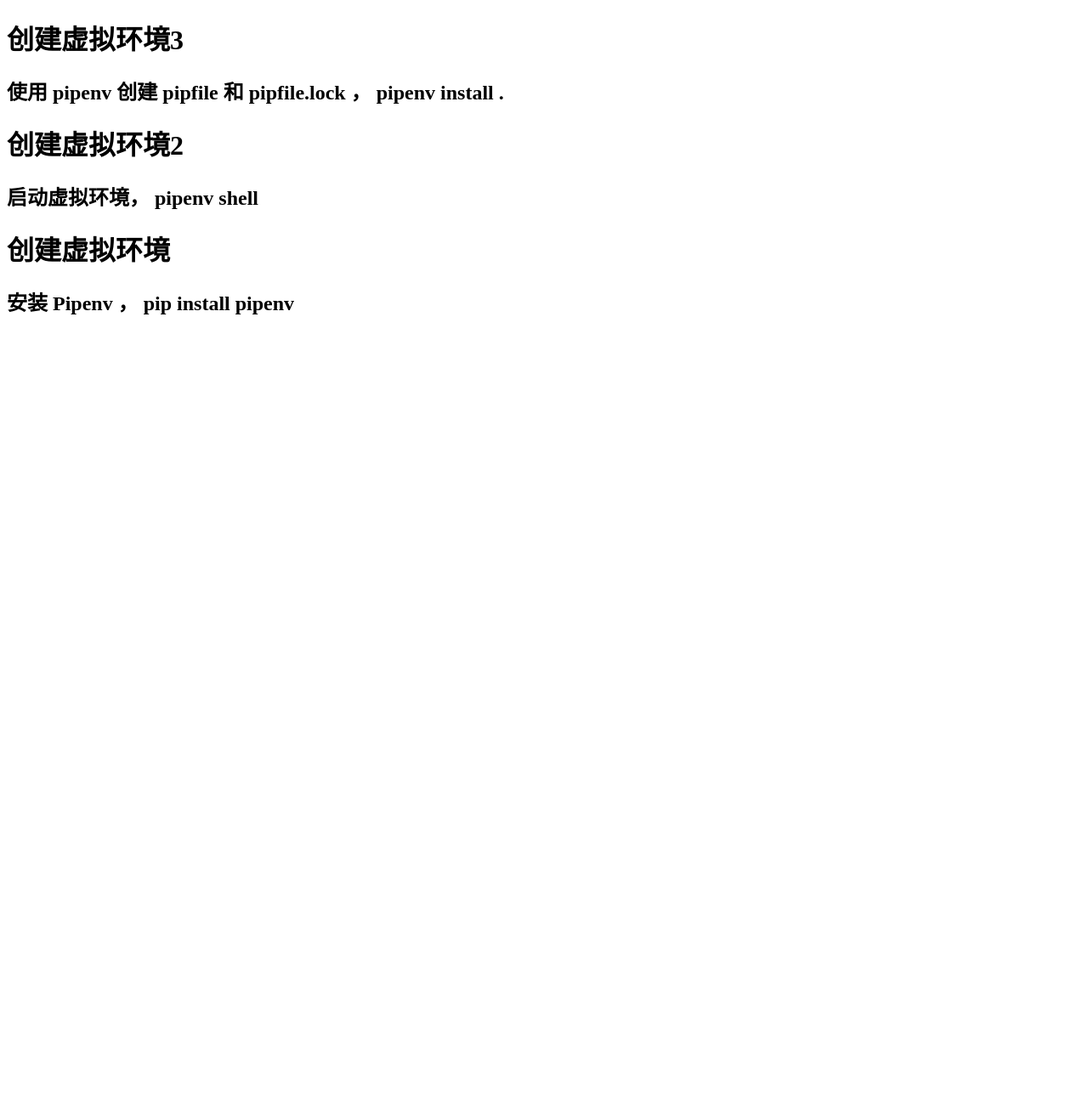
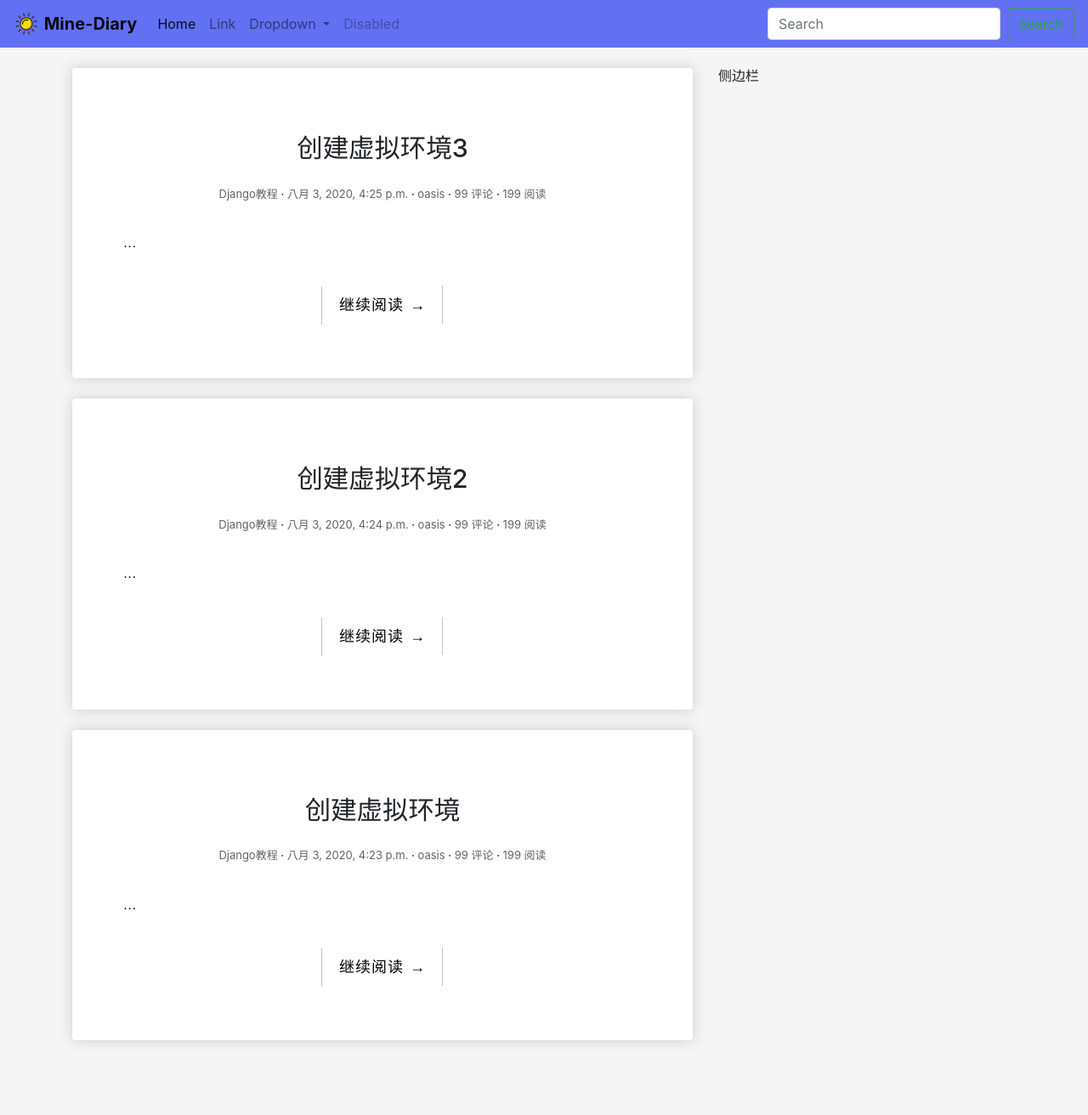
Before and after one commit to shchnk1103/mine-diary, a Django app: page / in a window 1280 px wide. Shown: the whole page at 85% size. Before the commit the page ends 370 px from the top, so only its background shows below. Run offline with Django 3.2, Linux system fonts and the light colour scheme; data comes from the database, SQL or seed files in the repository; both versions use the stored data as it was after the commit; some libraries are stand-ins or nearby versions.

Commit message:
编写基本网页模版和汉化后台管理

```diff
--- a/blog/apps.py
+++ b/blog/apps.py
@@ -3,3 +3,4 @@ from django.apps import AppConfig
 
 class BlogConfig(AppConfig):
     name = 'blog'
+    verbose_name = '博客'
--- a/blog/models.py
+++ b/blog/models.py
@@ -1,5 +1,6 @@
 from django.contrib.auth.models import User
 from django.db import models
+from django.utils import timezone
 
 
 # 标签
@@ -9,6 +10,10 @@ class Tag(models.Model):
     def __str__(self) -> str:
         return self.name
 
+    class Meta:
+        verbose_name = '标签'
+        verbose_name_plural = '标签'
+
 
 # 分类
 class Category(models.Model):
@@ -17,17 +22,31 @@ class Category(models.Model):
     def __str__(self) -> str:
         return self.name
 
+    class Meta:
+        verbose_name = '分类'
+        verbose_name_plural = '分类'
+
 
 # 文章
 class Post(models.Model):
-    author = models.ForeignKey(User, on_delete=models.CASCADE)
-    title = models.CharField(max_length=100)
-    body = models.TextField()
-    created_time = models.DateTimeField()
-    modified_time = models.DateTimeField()
-    excerpt = models.CharField(max_length=100, blank=True)
-    categories = models.ForeignKey(Category, on_delete=models.CASCADE)
-    tags = models.ManyToManyField(Tag, blank=True)
+    author = models.ForeignKey(
+        User, verbose_name='作者', on_delete=models.CASCADE)
+    title = models.CharField('标题', max_length=100)
+    body = models.TextField('正文')
+    created_time = models.DateTimeField('创建时间', default=timezone.now)
+    modified_time = models.DateTimeField('修改时间')
+    excerpt = models.CharField('摘要', max_length=100, blank=True)
+    categories = models.ForeignKey(
+        Category, verbose_name='归档', on_delete=models.CASCADE)
+    tags = models.ManyToManyField(Tag, verbose_name='标签', blank=True)
 
     def __str__(self) -> str:
         return self.title
+
+    def save(self, *args, **kwargs):
+        self.modified_time = timezone.now()
+        super().save(*args, **kwargs)
+
+    class Meta:
+        verbose_name = '文章'
+        verbose_name_plural = '文章'
--- /dev/null
+++ b/blog/static/blog/css/main.css
@@ -0,0 +1,133 @@
+body{
+    background-color: whitesmoke;
+}
+
+.box-element{
+    box-shadow: hsl(0, 0%, 80%) 0 0 16px;
+    background-color: #fff;
+    border-radius: 4px;
+    padding: 10px;
+}
+
+.content-body {
+    padding-bottom: 4em;
+}
+
+.post {
+    background: #fff;
+    padding: 30px 30px 0;
+}
+
+.entry-title {
+    text-align: center;
+    font-size: 1.9em;
+    margin-bottom: 20px;
+    line-height: 1.6;
+    padding: 10px 20px 0;
+}
+
+.entry-meta {
+    text-align: center;
+    color: #646161;
+    font-size: 13px;
+    margin-bottom: 30px;
+}
+
+.entry-content {
+    font-size: 18px;
+    line-height: 1.9;
+    font-weight: 300;
+    color: #000;
+}
+
+.post-category::after,
+.post-date::after,
+.post-author::after,
+.comments-link::after {
+    content: ' ·';
+    color: #000;
+}
+
+.read-more {
+    font-family: 'Ubuntu', sans-serif;
+    font-weight: 400;
+    word-spacing: 1px;
+    letter-spacing: 0.01em;
+    text-align: center;
+    margin-top: 20px;
+}
+
+.more-link {
+    text-decoration: none;
+    color: black;
+}
+
+.cl-effect-14 a {
+    padding: 0 20px;
+    height: 45px;
+    line-height: 45px;
+    position: relative;
+    display: inline-block;
+    margin: 15px 25px;
+    letter-spacing: 1px;
+    font-weight: 400;
+    text-shadow: 0 0 1px rgba(255, 255, 255, 0.3);
+}
+
+.cl-effect-14 a::before,
+.cl-effect-14 a::after {
+    position: absolute;
+    width: 45px;
+    height: 1px;
+    background: #C3C3C3;
+    content: '';
+    -webkit-transition: all 0.3s;
+    -moz-transition: all 0.3s;
+    transition: all 0.3s;
+    pointer-events: none;
+}
+
+.cl-effect-14 a::before {
+    top: 0;
+    left: 0;
+    -webkit-transform: rotate(90deg);
+    -moz-transform: rotate(90deg);
+    transform: rotate(90deg);
+    -webkit-transform-origin: 0 0;
+    -moz-transform-origin: 0 0;
+    transform-origin: 0 0;
+}
+
+.cl-effect-14 a::after {
+    right: 0;
+    bottom: 0;
+    -webkit-transform: rotate(90deg);
+    -moz-transform: rotate(90deg);
+    transform: rotate(90deg);
+    -webkit-transform-origin: 100% 0;
+    -moz-transform-origin: 100% 0;
+    transform-origin: 100% 0;
+}
+
+.cl-effect-14 a:hover::before,
+.cl-effect-14 a:hover::after,
+.cl-effect-14 a:focus::before,
+.cl-effect-14 a:focus::after {
+    background: #000;
+}
+
+.cl-effect-14 a:hover::before,
+.cl-effect-14 a:focus::before {
+    left: 50%;
+    -webkit-transform: rotate(0deg) translateX(-50%);
+    -moz-transform: rotate(0deg) translateX(-50%);
+    transform: rotate(0deg) translateX(-50%);
+}
+
+.cl-effect-14 a:hover::after,
+.cl-effect-14 a:focus::after {
+    right: 50%;
+    -webkit-transform: rotate(0deg) translateX(50%);
+    -moz-transform: rotate(0deg) translateX(50%);
+    transform: rotate(0deg) translateX(50%);
+}
--- /dev/null
+++ b/blog/templates/base.html
@@ -0,0 +1,99 @@
+{% load static %}
+<!DOCTYPE html>
+<html>
+
+<head>
+
+  <title>Mine-Diary</title>
+
+  <!-- meta -->
+  <meta charset="UTF-8">
+
+  <link rel="stylesheet" href="https://stackpath.bootstrapcdn.com/bootstrap/4.5.0/css/bootstrap.min.css"
+    integrity="sha384-9aIt2nRpC12Uk9gS9baDl411NQApFmC26EwAOH8WgZl5MYYxFfc+NcPb1dKGj7Sk" crossorigin="anonymous">
+
+  <!-- 自己写的 css -->
+  <link rel="stylesheet" type="text/css" href="{% static 'blog/css/main.css' %}">
+
+</head>
+
+<body>
+
+  <nav class="navbar navbar-expand-lg navbar-light" style="background-color: rgb(98, 112, 243);">
+    <a class="navbar-brand" href="{% url 'index' %}">
+      <img src="{% static 'blog/images/sun.png' %}" width="30" height="30" class="d-inline-block align-top" alt=""
+        loading="lazy">
+      <strong>Mine-Diary</strong>
+    </a>
+    <button class="navbar-toggler" type="button" data-toggle="collapse" data-target="#navbarSupportedContent"
+      aria-controls="navbarSupportedContent" aria-expanded="false" aria-label="Toggle navigation">
+      <span class="navbar-toggler-icon"></span>
+    </button>
+
+    <div class="collapse navbar-collapse" id="navbarSupportedContent">
+      <ul class="navbar-nav mr-auto">
+        <li class="nav-item active">
+          <a class="nav-link" href="{% url 'index' %}">Home <span class="sr-only">(current)</span></a>
+        </li>
+        <li class="nav-item">
+          <a class="nav-link" href="#">Link</a>
+        </li>
+        <li class="nav-item dropdown">
+          <a class="nav-link dropdown-toggle" href="#" id="navbarDropdown" role="button" data-toggle="dropdown"
+            aria-haspopup="true" aria-expanded="false">
+            Dropdown
+          </a>
+          <div class="dropdown-menu" aria-labelledby="navbarDropdown">
+            <a class="dropdown-item" href="#">Action</a>
+            <a class="dropdown-item" href="#">Another action</a>
+            <div class="dropdown-divider"></div>
+            <a class="dropdown-item" href="#">Something else here</a>
+          </div>
+        </li>
+        <li class="nav-item">
+          <a class="nav-link disabled" href="#" tabindex="-1" aria-disabled="true">Disabled</a>
+        </li>
+      </ul>
+      <form class="form-inline my-2 my-lg-0">
+        <input class="form-control mr-sm-2" type="search" placeholder="Search" aria-label="Search">
+        <button class="btn btn-outline-success my-2 my-sm-0" type="submit">Search</button>
+      </form>
+    </div>
+  </nav>
+  <br>
+
+  <div class="content-body">
+    <div class="container">
+      <div class="row">
+        <main class="col-md-8">
+
+          {% block main %}
+          {% endblock main %}
+
+        </main>
+
+        <aside class="col-md-4">
+
+          <h6>侧边栏</h6>
+
+        </aside>
+
+      </div>
+    </div>
+  </div>
+
+  <script src="https://code.jquery.com/jquery-3.5.1.slim.min.js"
+    integrity="sha384-DfXdz2htPH0lsSSs5nCTpuj/zy4C+OGpamoFVy38MVBnE+IbbVYUew+OrCXaRkfj"
+    crossorigin="anonymous"></script>
+
+  <script src="https://cdn.jsdelivr.net/npm/popper.js@1.16.0/dist/umd/popper.min.js"
+    integrity="sha384-Q6E9RHvbIyZFJoft+2mJbHaEWldlvI9IOYy5n3zV9zzTtmI3UksdQRVvoxMfooAo"
+    crossorigin="anonymous"></script>
+
+  <script src="https://stackpath.bootstrapcdn.com/bootstrap/4.5.0/js/bootstrap.min.js"
+    integrity="sha384-OgVRvuATP1z7JjHLkuOU7Xw704+h835Lr+6QL9UvYjZE3Ipu6Tp75j7Bh/kR0JKI"
+    crossorigin="anonymous"></script>
+
+</body>
+
+</html>
--- a/blog/templates/blog/index.html
+++ b/blog/templates/blog/index.html
@@ -1,13 +1,45 @@
-<!DOCTYPE html>
-<html lang="en">
-<head>
-  <meta charset="UTF-8">
-  <title>{{ title }}</title>
-</head>
-<body>
+{% extends 'base.html' %}
+
+{% block main %}
+
   {% for post in post_list %}
-    <h1>{{ post.title }}</h1>
-    <h2>{{ post.body }}</h2>
+  <div class="box-element post">
+    <article class="post post-{{ post.pk }}">
+
+      <header class="entry-header">
+
+        <!-- 文章标题 -->
+        <h1 class="entry-title">
+          <a>{{ post.title }}</a>
+        </h1>
+
+        <!-- 文章信息栏 -->
+        <div class="entry-meta">
+          <span class="post-category"><a>{{ post.categories.name }}</a></span>
+          <span class="post-date"><a><time class="entry-date"
+                datetime="{{ post.created_time }}">{{ post.created_time }}</time></a></span>
+          <span class="post-author"><a>{{ post.author }}</a></span>
+          <span class="comments-link"><a>99 评论</a></span>
+          <span class="views-count"><a>199 阅读</a></span>
+        </div>
+
+      </header>
+
+      <!-- 文章简述 -->
+      <div class="entry-content clearfix">
+        <p>{{ post.excerpt }}...</p>
+        <div class="read-more cl-effect-14">
+          <a href="{{ post.get_absolute_url }}" class="more-link">继续阅读 <span class="meta-nav">→</span></a>
+        </div>
+      </div>
+      <br>
+      <br>
+
+    </article>
+  </div>
+  <br>
+  {% empty %}
+  <div class="no-post">暂时还没有发布的文章！</div>
   {% endfor %}
-</body>
-</html>
+
+{% endblock main %}
--- a/mysite/settings.py
+++ b/mysite/settings.py
@@ -40,7 +40,7 @@ INSTALLED_APPS = [
     'django.contrib.sessions',
     'django.contrib.messages',
     'django.contrib.staticfiles',
-    'blog',
+    'blog.apps.BlogConfig',
 ]
 
 MIDDLEWARE = [
@@ -108,7 +108,7 @@ AUTH_PASSWORD_VALIDATORS = [
 # Internationalization
 # https://docs.djangoproject.com/en/3.0/topics/i18n/
 
-LANGUAGE_CODE = 'en-us'
+LANGUAGE_CODE = 'zh-Hans'
 
 TIME_ZONE = 'Asia/Shanghai'
 
```
Also changed, not shown: blog/admin.py (+12 -1 lines), blog/static/blog/images/sun.png (added), db.sqlite3, 1 other file.
